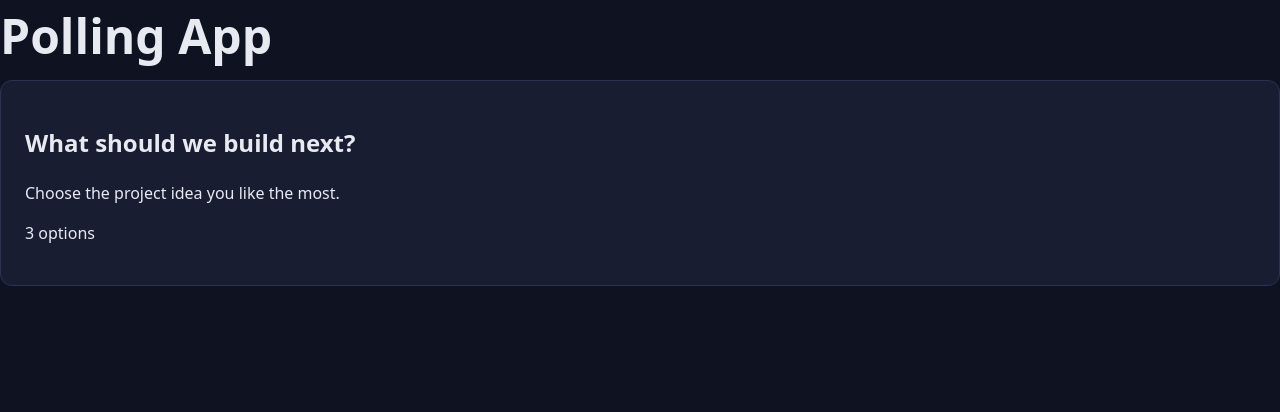
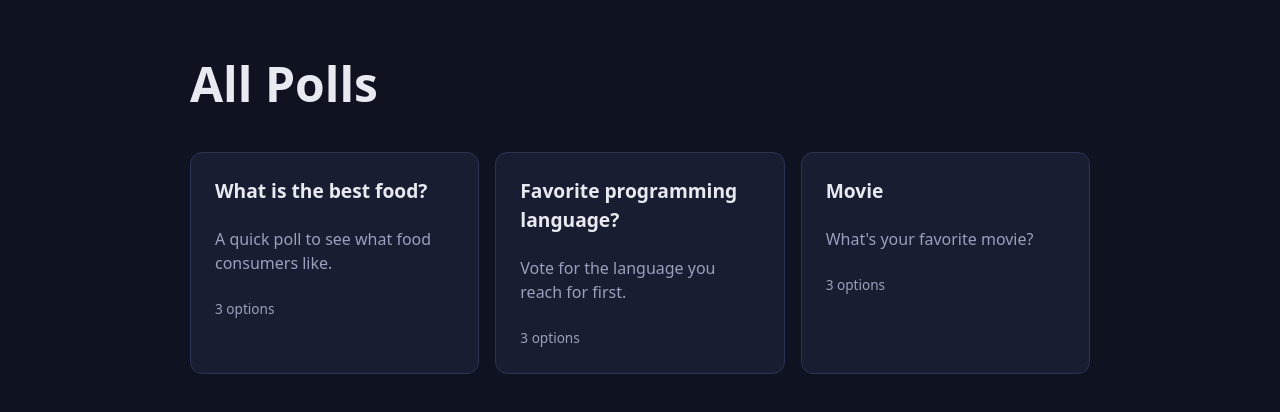
Before and after one commit to ttp-group9-polling/polling-app-frontend, a React (Vite) app: page / in a window 1280 px wide. Shown: the top 412 px of the page. Built offline with nearby package versions, Linux system fonts and the light colour scheme.

Commit message:
feat: display multiple fake polls

```diff
--- a/src/App.jsx
+++ b/src/App.jsx
@@ -1,27 +1,56 @@
-// Displays the main polling application.
+
+/* Phase 1 */
+// Phase 2 — Display 1 Fake Polls
 import PollCard from "./components/PollCard.jsx";
 
 // Temporary poll data used before connecting the backend.
-const fakePoll = {
-  id: 1,
-  title: "What should we build next?",
-  description: "Choose the project idea you like the most.",
-  options: [
-    { id: 1, text: "Task manager" },
-    { id: 2, text: "Movie app" },
-    { id: 3, text: "Recipe app" },
-  ],
-};
+const fakePolls = [
+  {
+    id: 1,
+    title: "What is the best food?",
+    description: "A quick poll to see what food consumers like.",
+    options: [
+      { id: 1, text: "Pizza" },
+      { id: 2, text: "Pasta" },
+      { id: 3, text: "Rice" },
+    ],
+  },
+  /* Phase 2 */
+// Phase 2 — Display Multiple Fake Polls
+  {
+    id: 2,
+    title: "Favorite programming language?",
+    description: "Vote for the language you reach for first.",
+    options: [
+      { id: 4, text: "JavaScript" },
+      { id: 5, text: "Python" },
+      { id: 6, text: "Java" },
+    ],
+  },
+  {
+    id: 3,
+    title: "Movie",
+    description: "What's your favorite movie?",
+    options: [
+      { id: 7, text: "Movie One" },
+      { id: 8, text: "Movie Two" },
+      { id: 9, text: "Movie Three" },
+    ],
+  },
+];
 
 function App() {
   return (
-    <main>
-      <h1>Polling App</h1>
-      <PollCard poll={fakePoll} />
+    <main className="page">
+      <h1>All Polls</h1>
+
+      <div className="poll-grid">
+        {fakePolls.map((poll) => ( //.map() visits each poll
+          <PollCard key={poll.id} poll={poll} /> //helps React uniquely identify every card.
+        ))}
+      </div>
     </main>
   );
 }
 
 export default App;
-
-/* Phase 2 */
--- a/src/components/PollCard.jsx
+++ b/src/components/PollCard.jsx
@@ -1,14 +1,27 @@
+// Phase 1
+// Displays the information for one poll.
+// function PollCard({ poll }) {
+//   return (
+//     <article className="card">
+//       <h2>{poll.title}</h2>
+//       <p>{poll.description}</p>
+//       <p>{poll.options.length} options</p>
+//     </article>
+//   );
+// }
+
+// export default PollCard;
+
+/* Phase 2 */
 // Displays the information for one poll.
 function PollCard({ poll }) {
   return (
-    <article className="card">
-      <h2>{poll.title}</h2>
-      <p>{poll.description}</p>
-      <p>{poll.options.length} options</p>
+    <article className="card poll-card">
+      <h2 className="poll-card-title">{poll.title}</h2>
+      <p className="poll-card-desc">{poll.description}</p>
+      <p className="poll-card-meta">{poll.options.length} options</p>
     </article>
   );
 }
 
 export default PollCard;
-
-/* Phase 2 */
--- a/src/index.css
+++ b/src/index.css
@@ -54,7 +54,7 @@ h1 {
   display: flex;
   flex-direction: column;
   gap: 1rem;
-  margin-top: 2rem;
+  /* margin-top: 2rem; // was part of face 1*/
 }
 
 /* Styles the poll title */
@@ -77,3 +77,10 @@ h1 {
 }
 
 /* Phase 2 */
+/* Arranges multiple poll cards */
+.poll-grid {
+  margin-top: 2rem;
+  display: grid;
+  gap: 1rem;
+  grid-template-columns: repeat(auto-fill, minmax(260px, 1fr));
+}
```
